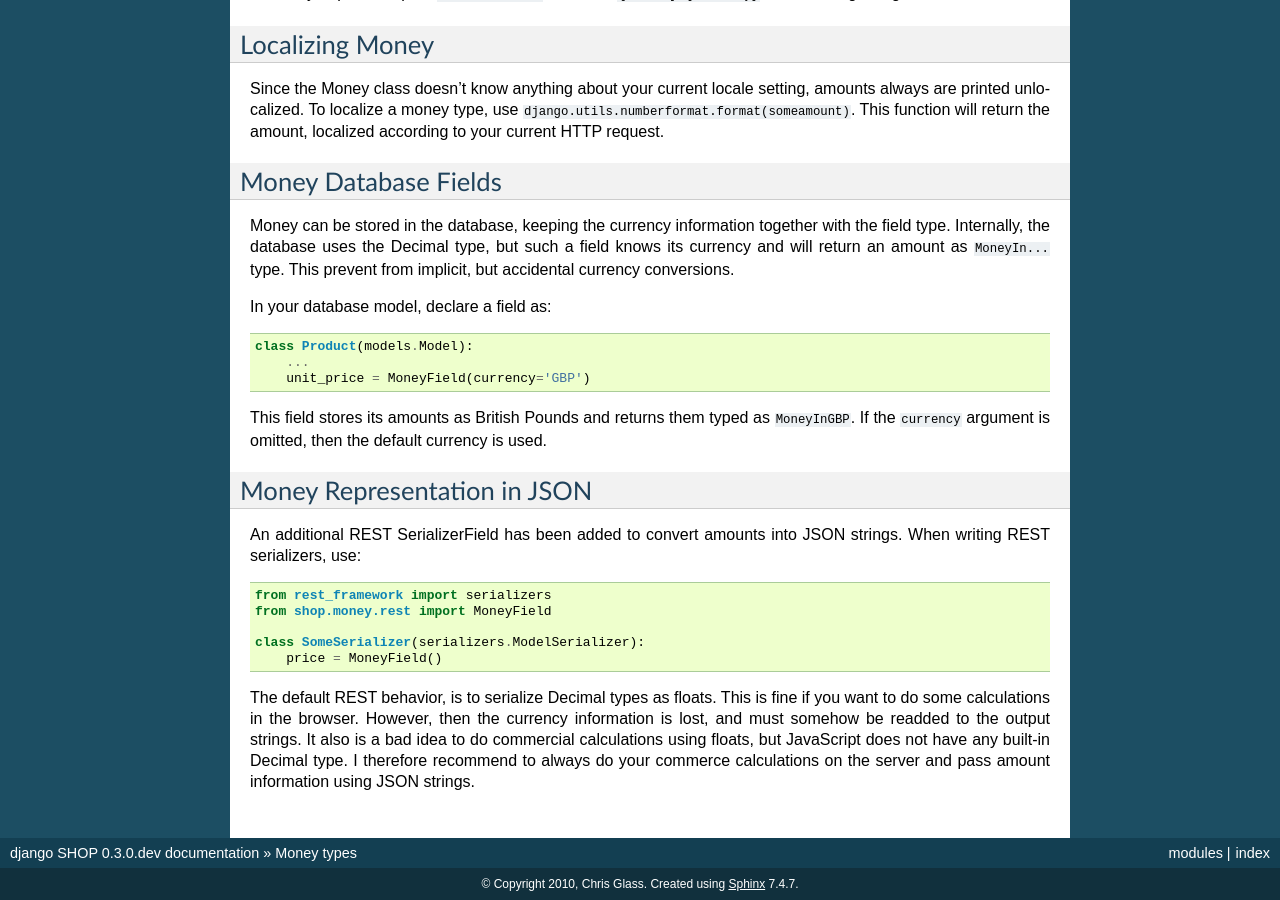
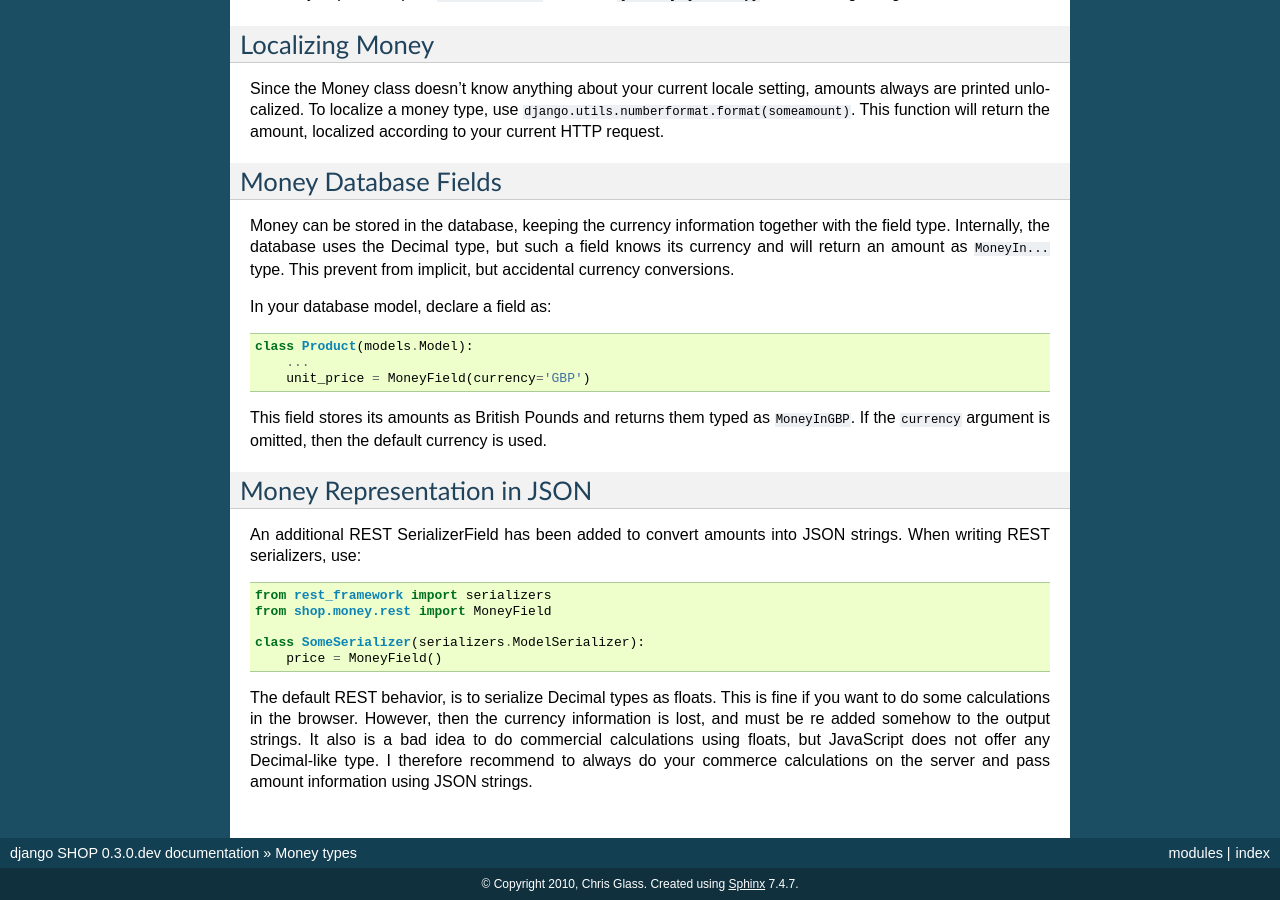
Before and after one commit to lovelysweet1017/django-shop, a Sphinx documentation site: the page built from docs/money-types.rst, in a window 1280 px wide and 900 px high, scrolled down 1473 px. Built offline with Sphinx 7.4.7, drawn with Linux system fonts in a browser that asks for light colours.

Commit message:
fixed typos

```diff
--- a/docs/money-types.rst
+++ b/docs/money-types.rst
@@ -131,6 +131,6 @@ writing REST serializers, use:
 
 The default REST behavior, is to serialize Decimal types as floats. This is fine if you want to
 do some calculations in the browser. However, then the currency information is lost, and must
-somehow be readded to the output strings. It also is a bad idea to do commercial calculations using
-floats, but JavaScript does not have any built-in Decimal type. I therefore recommend to always
+be re added somehow to the output strings. It also is a bad idea to do commercial calculations using
+floats, but JavaScript does not offer any Decimal-like type. I therefore recommend to always
 do your commerce calculations on the server and pass amount information using JSON strings.
```
